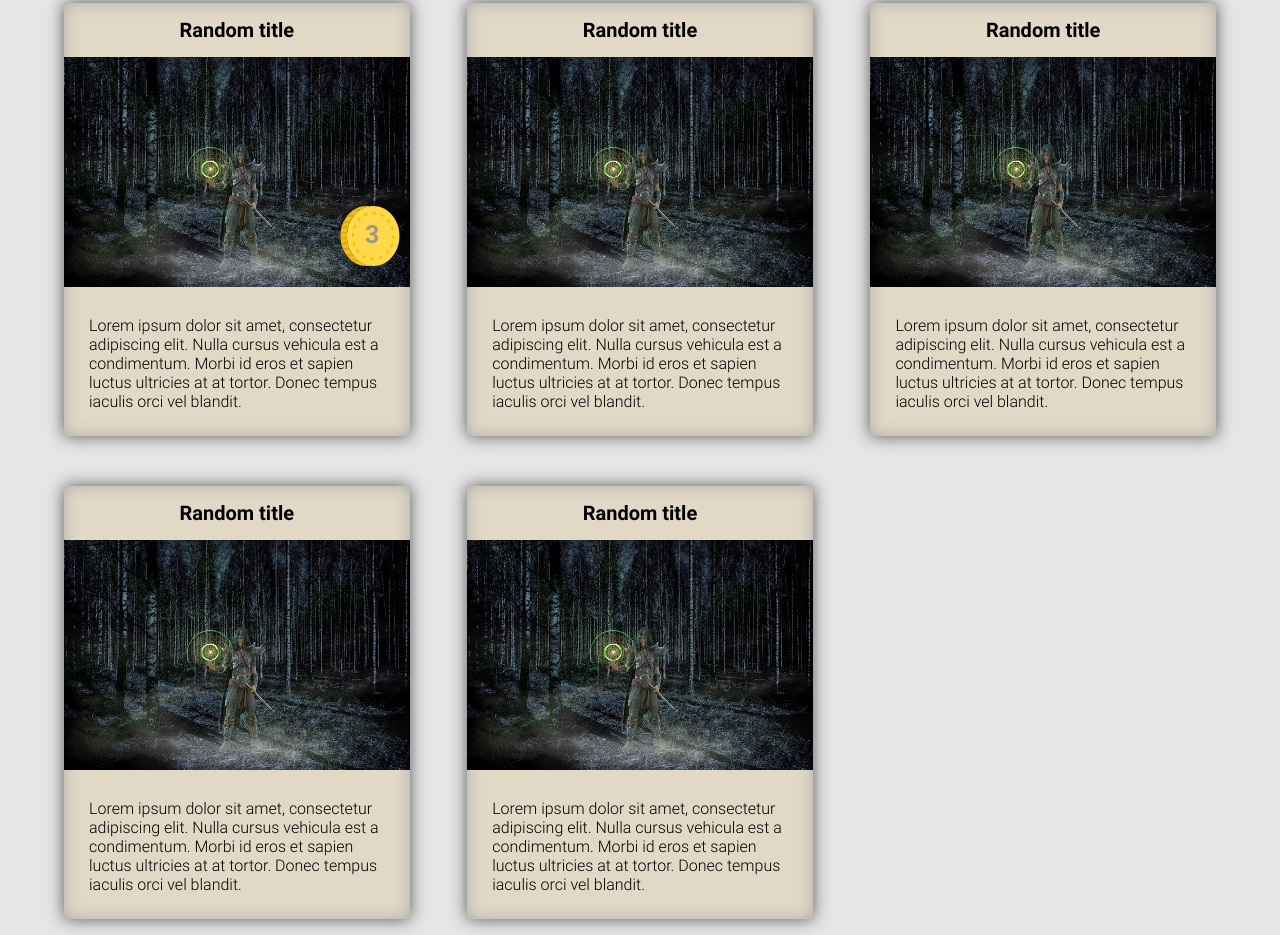
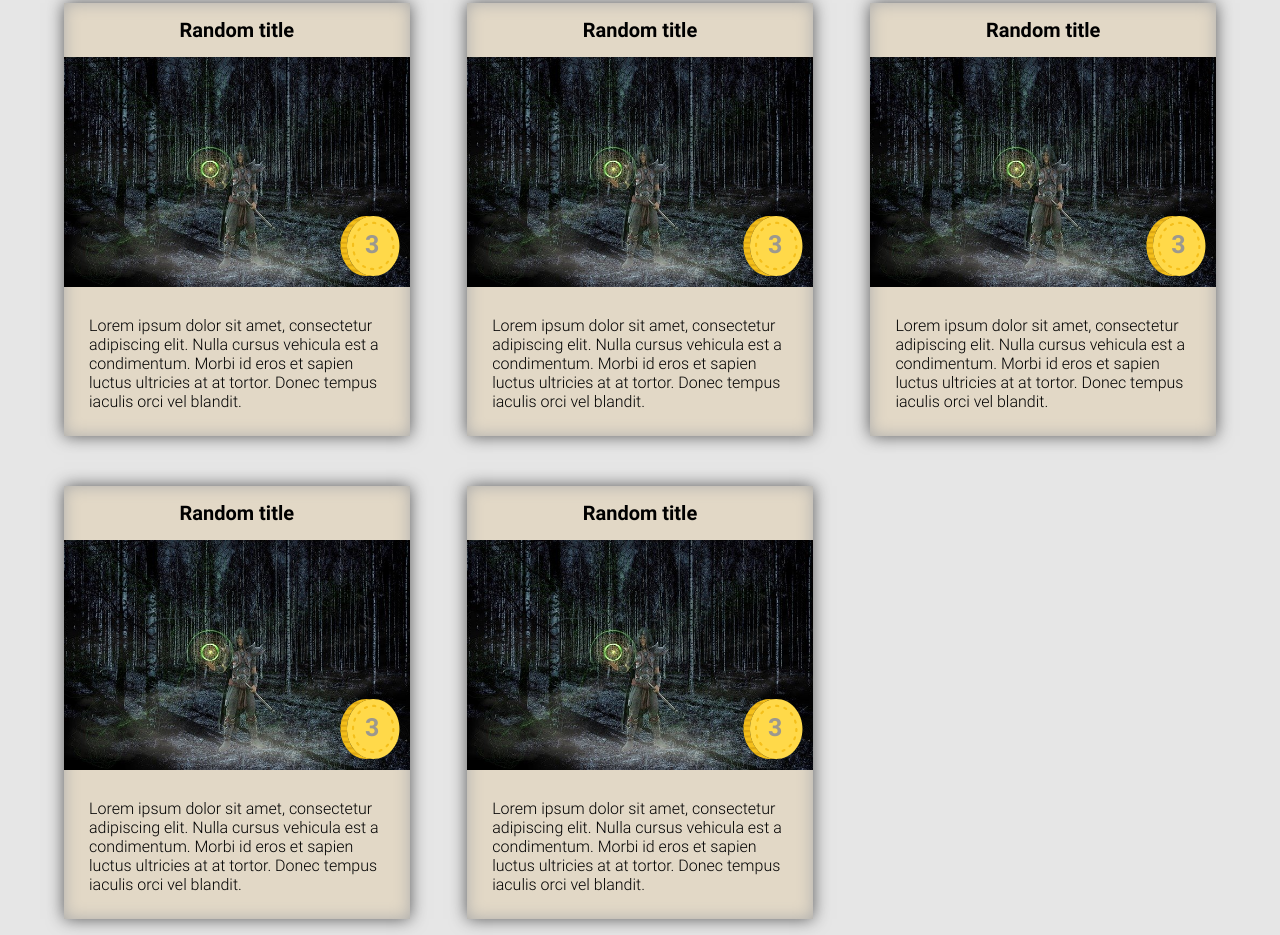
Before and after one commit to magdalenagola/quest_store, a plain HTML site: page src/student_quests.html in a window 1280 px wide. Shown: the part 598-1533 px from the top of the page. Drawn offline with Linux system fonts and the light colour scheme.

Commit message:
Change px to percent for coin

```diff
--- a/src/css/style.css
+++ b/src/css/style.css
@@ -221,7 +221,7 @@ body {
     padding-top: 14px;
     padding-left: 5px;
     box-sizing: border-box;
-    bottom: 170px;
+    bottom: 37%;
     right: 10px;
     font-size: 25px;
 }
--- a/src/student_quests.html
+++ b/src/student_quests.html
@@ -61,6 +61,7 @@
                 </li>
                 <li class="card">
                     <h3 class="card__title">Random title</h3>
+                    <span class="card__coin">3</span>
                     <div class="card__img-wrapper">
                         <img src="./img/card_2.jpg" alt="card1">
                     </div>
@@ -71,6 +72,7 @@
                 </li>
                 <li class="card">
                     <h3 class="card__title">Random title</h3>
+                    <span class="card__coin">3</span>
                     <div class="card__img-wrapper">
                         <img src="./img/card_2.jpg" alt="card1">
                     </div>
@@ -81,6 +83,7 @@
                 </li>
                 <li class="card">
                     <h3 class="card__title">Random title</h3>
+                    <span class="card__coin">3</span>
                     <div class="card__img-wrapper">
                         <img src="./img/card_2.jpg" alt="card1">
                     </div>
@@ -91,6 +94,7 @@
                 </li>
                 <li class="card">
                     <h3 class="card__title">Random title</h3>
+                    <span class="card__coin">3</span>
                     <div class="card__img-wrapper">
                         <img src="./img/card_2.jpg" alt="card1">
                     </div>
```
